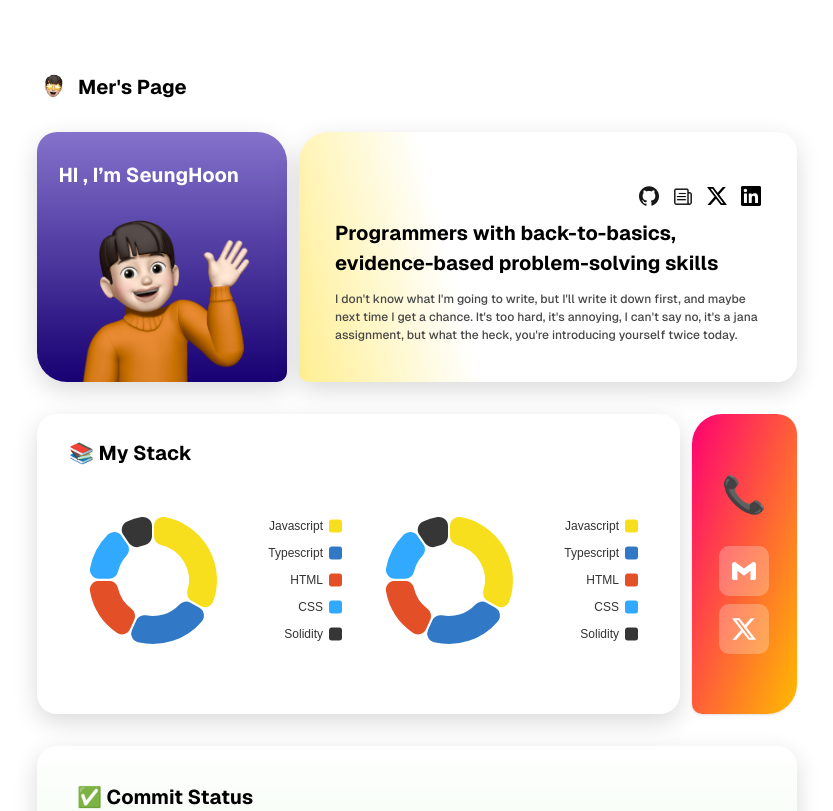
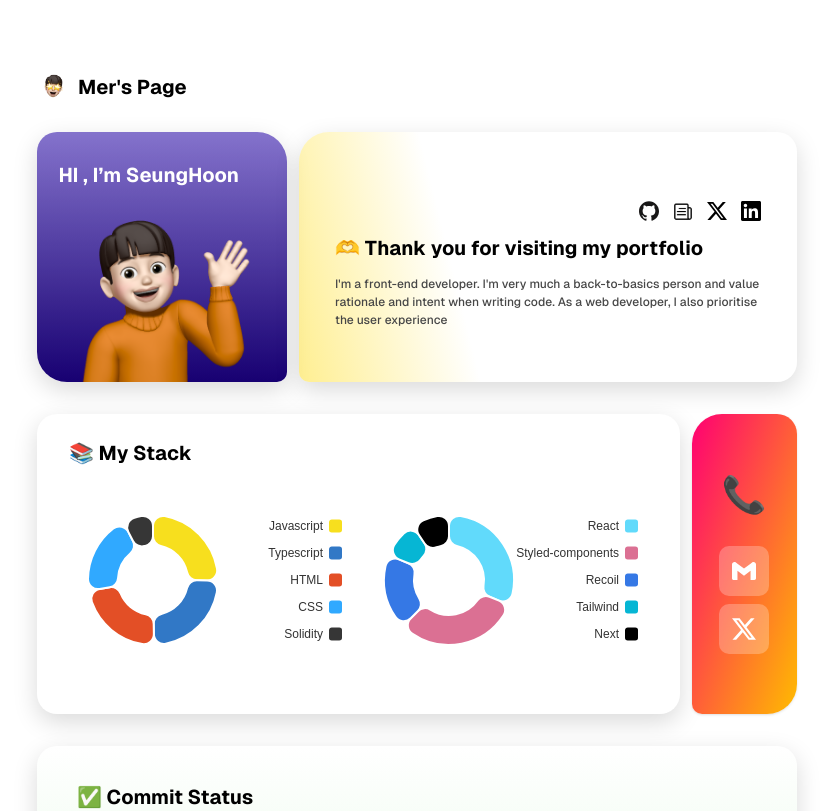
Before and after one commit to merx88/my_profile_page, a Next.js app: page / in a window 1280 px wide. Shown: the top 811 px of the page, without its empty margins (223-1056 px from the left). Built offline with nearby package versions, Linux system fonts and the light colour scheme.

Commit message:
🎨 chore: fix intro components

```diff
--- a/src/components/Intro.tsx
+++ b/src/components/Intro.tsx
@@ -101,13 +101,10 @@ export default function Intro() {
           </div>
 
           <span className="text-black font-inter text-[20px] font-bold leading-normal">
-            {`Programmers with back-to-basics, evidence-based problem-solving skills`}
+            {`🫶 Thank you for visiting my portfolio`}
           </span>
           <span className="text-[#474747] font-inter text-[12px] font-medium leading-normal">
-            {`I don't know what I'm going to write, but I'll write it down first,
-          and maybe next time I get a chance. It's too hard, it's annoying, I
-          can't say no, it's a jana assignment, but what the heck, you're
-          introducing yourself twice today.`}
+            {`I'm a front-end developer. I'm very much a back-to-basics person and value rationale and intent when writing code. As a web developer, I also prioritise the user experience`}
           </span>
         </div>
       </div>
--- a/src/components/MyStacks.tsx
+++ b/src/components/MyStacks.tsx
@@ -4,7 +4,7 @@ import React, { useEffect, useState } from "react";
 import ECharts from "echarts-for-react";
 
 export default function MyStack() {
-  const [options, setOptions] = useState({
+  const [options1, setOptions1] = useState({
     tooltip: {
       trigger: "item",
     },
@@ -44,14 +44,71 @@ export default function MyStack() {
         },
         data: [
           {
-            value: 1048,
+            value: 1000,
             name: "Javascript",
             itemStyle: { color: "#F7DF1E" },
           },
-          { value: 735, name: "Typescript", itemStyle: { color: "#3178c6" } },
-          { value: 580, name: "HTML", itemStyle: { color: "#E34F26" } },
-          { value: 484, name: "CSS", itemStyle: { color: "#30a9ff" } },
+          { value: 980, name: "Typescript", itemStyle: { color: "#3178c6" } },
+          { value: 900, name: "HTML", itemStyle: { color: "#E34F26" } },
+          { value: 800, name: "CSS", itemStyle: { color: "#30a9ff" } },
           { value: 300, name: "Solidity", itemStyle: { color: "#363636" } },
+        ],
+      },
+    ],
+  });
+
+  const [options2, setOptions2] = useState({
+    tooltip: {
+      trigger: "item",
+    },
+    legend: {
+      orient: "vertical",
+      left: "right",
+      top: "middle",
+      itemWidth: 15,
+      itemHeight: 15,
+      itemGap: 10,
+    },
+    series: [
+      {
+        name: "Access From",
+        type: "pie",
+        radius: ["35%", "65%"],
+        center: ["30%", "50%"],
+        avoidLabelOverlap: false,
+        itemStyle: {
+          borderRadius: 10,
+          borderColor: "#fff",
+          borderWidth: 2,
+        },
+        label: {
+          show: false,
+          position: "center",
+        },
+        emphasis: {
+          label: {
+            show: true,
+            fontSize: 16,
+            fontWeight: "bold",
+          },
+        },
+        labelLine: {
+          show: true,
+        },
+        data: [
+          {
+            value: 1000,
+            name: "React",
+            itemStyle: { color: "#61DAFB" },
+          },
+          {
+            value: 1000,
+            name: "Styled-components",
+            itemStyle: { color: "#DB7093" },
+          },
+          { value: 600, name: "Recoil", itemStyle: { color: "#3578E5" } },
+          { value: 300, name: "Tailwind", itemStyle: { color: "#06B6D4" } },
+          { value: 300, name: "Next", itemStyle: { color: "#000000" } },
         ],
       },
     ],
@@ -65,13 +122,13 @@ export default function MyStack() {
       <div className="flex flex-row items-start gap-[16px]">
         <div className="w-[280px]">
           <ECharts
-            option={options}
+            option={options1}
             opts={{ renderer: "svg", width: 280, height: 200 }}
           />
         </div>
         <div className="w-[280px]">
           <ECharts
-            option={options}
+            option={options2}
             opts={{ renderer: "svg", width: 280, height: 200 }}
           />
         </div>
```
